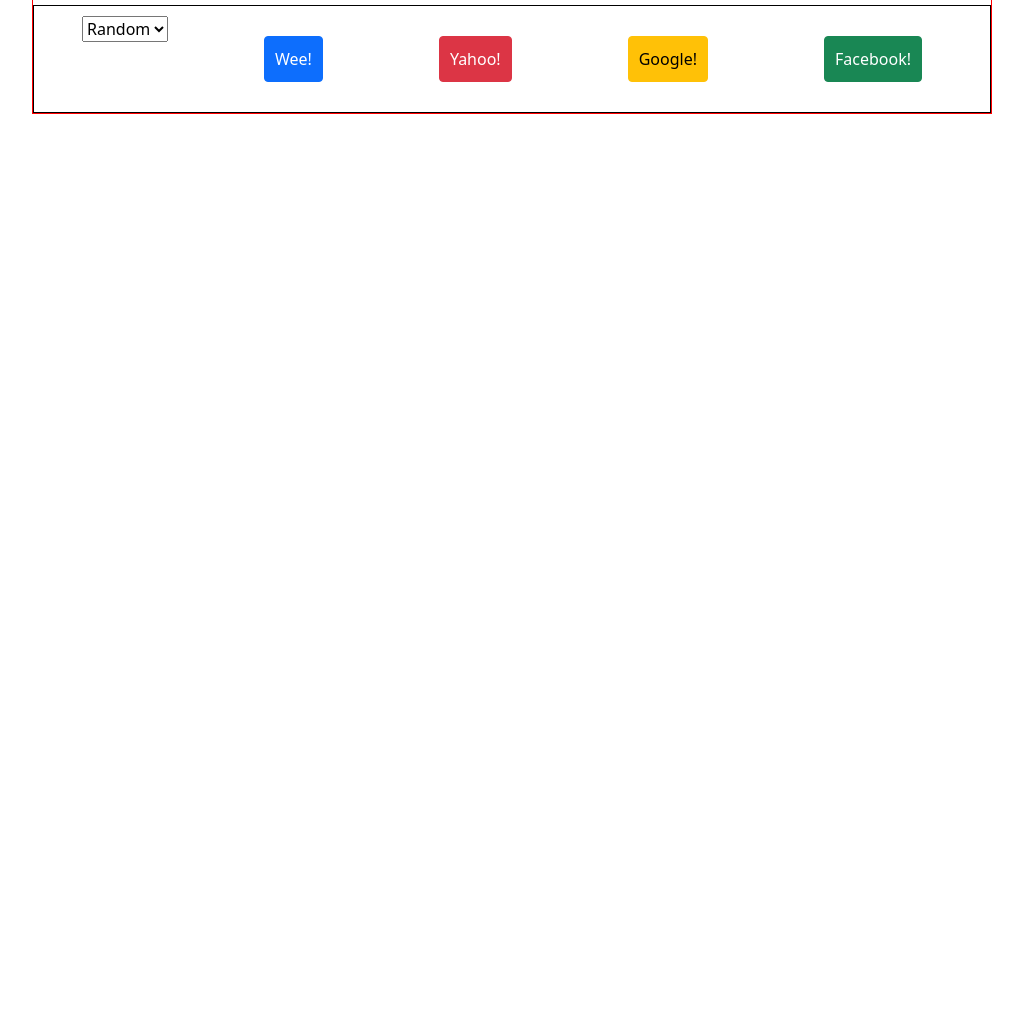
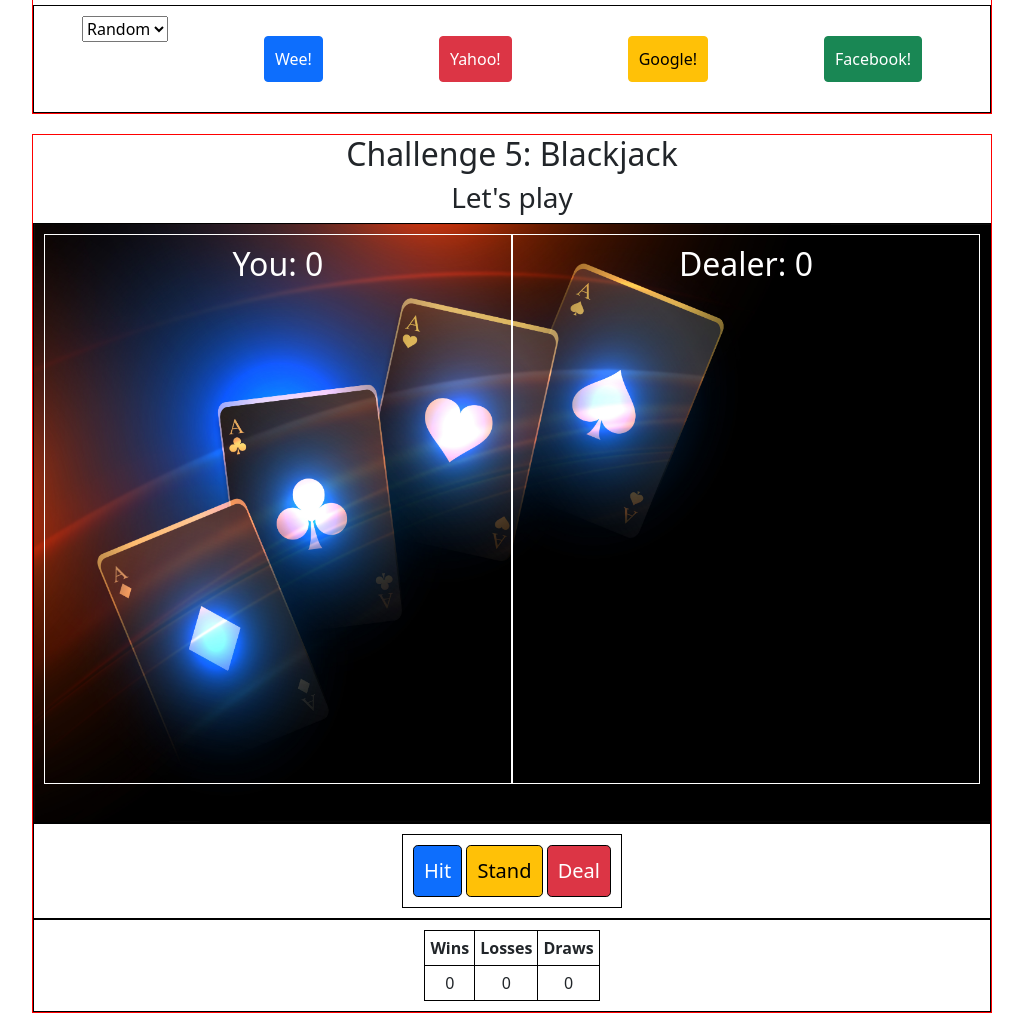
Before and after one commit to Iamvarunking/jsChallenges, a plain HTML site: page index.html in a window 1280 px wide. Shown: the part 648-1681 px from the top of the page, without its empty margins (128-1151 px from the left). Before the commit the page ends 800 px from the top, so only its background shows below. Drawn offline with nearby package versions, Linux system fonts and the light colour scheme.

Commit message:
html and css is complete for new blackjack challenge

```diff
--- a/index.html
+++ b/index.html
@@ -72,6 +72,44 @@
                 <button class="btn btn-success">Facebook!</button>
             </div>
         </div>
+
+                <!-- blackjack -->
+                <div class="container-5">
+                    <h2>Challenge 5: Blackjack</h2>
+                    <h3><span id="flex-box-result-5">Let's play</span></h3>
+                    <div id="flex-box-container-5" class="flex-box-container-5">
+                        <div class="row-1">
+                            <div class="your-box">
+                                <h2>You: <span id="your-result">0</span></h2>
+                            </div>
+
+                            <div class="dealer-box">
+                                <h2>Dealer: <span id="dealer-result">0</span></h2>
+                            </div>
+                        </div>
+                        <div class="row-2">
+                            <div>
+                                <button class="btn-lg btn-primary mr-2" id="hit">Hit</button>
+                                <button class="btn-lg btn-warning mr-2" id="stand">Stand</button>
+                                <button class="btn-lg btn-danger"  id="deal">Deal</button>
+                            </div>
+                        </div>
+                        <div class="row-3">
+                            <table>
+                                <tr>
+                                    <th>Wins</th>
+                                    <th>Losses</th>
+                                    <th>Draws</th>
+                                </tr>
+                                <tr>
+                                    <td><span class="wins">0</span></td>
+                                    <td><span class="losses">0</span></td>
+                                    <td><span class="draws">0</span></td>
+                                </tr>
+                            </table>
+                        </div>
+                    </div>
+                </div>
     <script src="static/js/script.js"></script>
 </body>
 </html>
--- a/static/css/styles.css
+++ b/static/css/styles.css
@@ -1,4 +1,4 @@
-.container-1, .container-2, .container-3, .container-4{
+.container-1, .container-2, .container-3, .container-4, .container-5{
     border: 1px solid red;
     margin: 20px auto;
     width: 75%;
@@ -6,13 +6,44 @@
 }
 
 
-.flex-box-container-1, .flex-box-container-2, .flex-box-container-3, .flex-box-container-4{
+.flex-box-container-1, .flex-box-container-2, .flex-box-container-3, .flex-box-container-4, .flex-box-container-5 .row-1, .flex-box-container-5 .row-2, .flex-box-container-5 .row-3 {
     display: flex;
     border:1px solid black;
     padding: 10px;
     flex-wrap: wrap;
     flex-direction: row;
     justify-content: space-around;
+}
+
+.flex-box-container-5 .row-1 {
+    background: url('./../images/SL_120319_25700_14.jpg'), center;
+    background-size:cover ;
+    color: #ffffff;
+    height:600px
+}
+
+.flex-box-container-5 .row-1 div {
+    border: 1px solid white;
+    padding: 10px;
+    flex: 1;
+    height: 550px;
+    text-align: center;
+}
+
+.container-5 .flex-box-container-5 .row-2 div {
+    border: 1px solid black;
+    padding: 10px;
+}
+
+.container-5 .flex-box-container-5 .row-2 button {
+    border: 1px solid black;
+    padding: 10px;
+}
+
+table, th, td{
+    padding: 5px;
+    border: 1px solid black;
+
 }
 
 .flex-box-container-1 div {
```
Also changed, not shown: static/images/SL_120319_25700_14.jpg (added).
